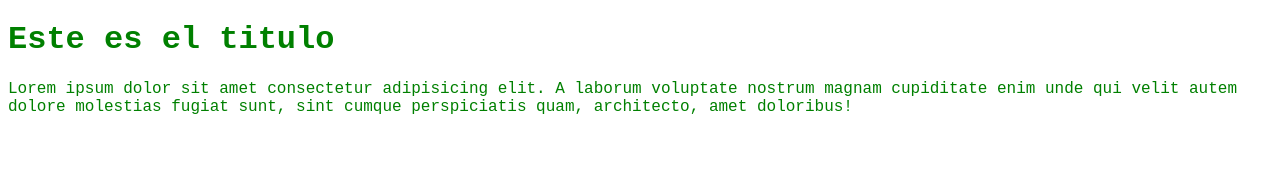
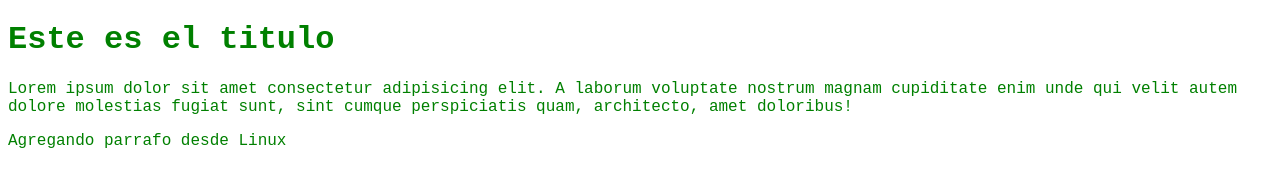
Before and after one commit to josezu26/prueba, a plain HTML site: page index.html in a window 1280 px wide. Drawn offline with Linux system fonts and the light colour scheme.

Commit message:
Agregando parrafo desde Linux

```diff
--- a/index.html
+++ b/index.html
@@ -10,5 +10,6 @@
 <body>
     <h1>Este es el titulo</h1>
     <p>Lorem ipsum dolor sit amet consectetur adipisicing elit. A laborum voluptate nostrum magnam cupiditate enim unde qui velit autem dolore molestias fugiat sunt, sint cumque perspiciatis quam, architecto, amet doloribus!</p>
+    <p>Agregando parrafo desde Linux</p>
 </body>
 </html>
```
